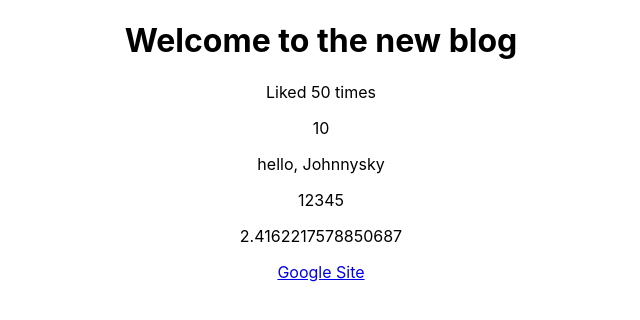
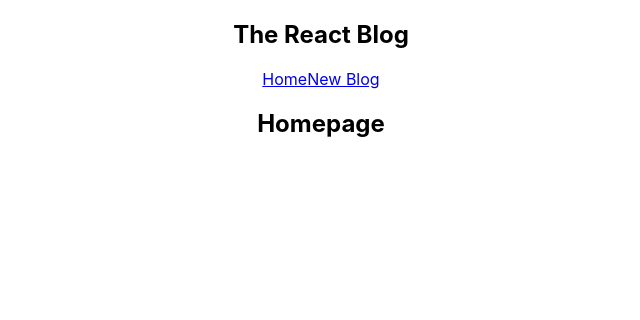
Before and after one commit to Johnnysky2700/react-blog, a React (Create React App) app: page / in a window 1280 px wide. Shown: the top 320 px of the page, without its empty margins (319-959 px from the left). Built offline with nearby package versions, Linux system fonts and the light colour scheme.

Commit message:
running multiple components

```diff
--- a/src/App.js
+++ b/src/App.js
@@ -1,25 +1,13 @@
 import './App.css';
+import Navbar from './Navbar';
+import Home from './Home';
 
 function App() {
-  const title = 'Welcome to the new blog';
-  const likes = 50;
-  // const person = { name: 'yoshi', age: 30 };
-  const link = "http://www.google.com";
-
   return (
     <div className="App">
+      <Navbar/>
       <div className="content">
-        <h1>{ title }</h1>
-        <p>Liked { likes } times</p>
-
-        {/* <p>{ person }</p> */}
-
-        <p>{ 10 }</p>
-        <p>{ "hello, Johnnysky" }</p>
-        <p>{ [1,2,3,4,5] }</p>
-        <p>{ Math.random() * 10 }</p>
-
-        <a href={link}>Google Site</a>
+        <Home/>
       </div>
     </div>
   );
--- /dev/null
+++ b/src/Home.js
@@ -0,0 +1,9 @@
+const Home = () => {
+    return (
+        <div className="home">
+            <h2>Homepage</h2>
+        </div>
+     );
+}
+
+export default Home;
--- /dev/null
+++ b/src/Navbar.js
@@ -0,0 +1,13 @@
+const Navbar = () => {
+    return (
+        <nav className="navbar">
+            <h1>The React Blog</h1>
+            <div className="links">
+                <a href="/">Home</a>
+                <a href="/create">New Blog</a>
+            </div>
+        </nav>
+     );
+}
+
+export default Navbar;
```
